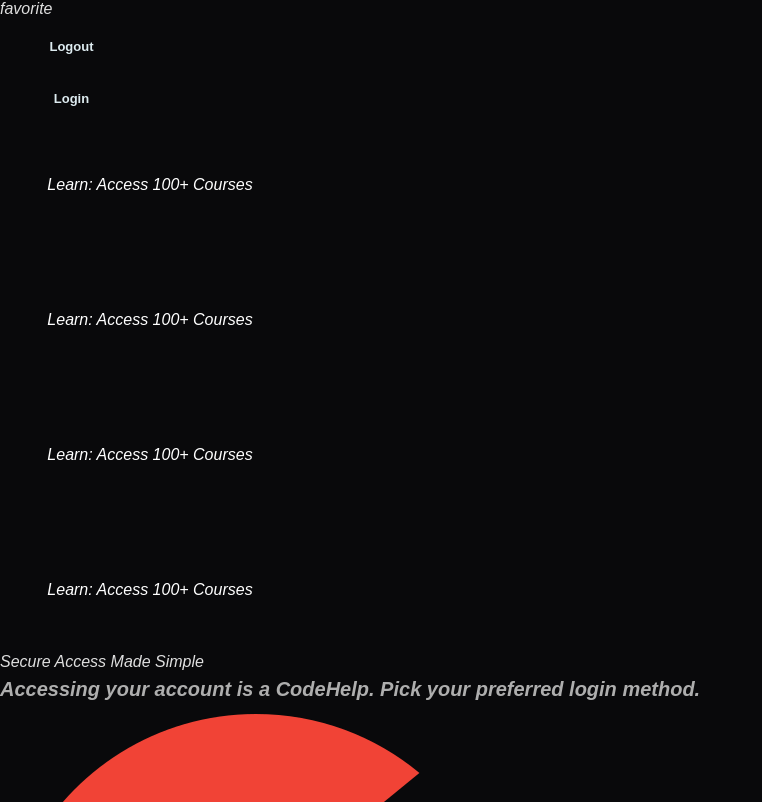
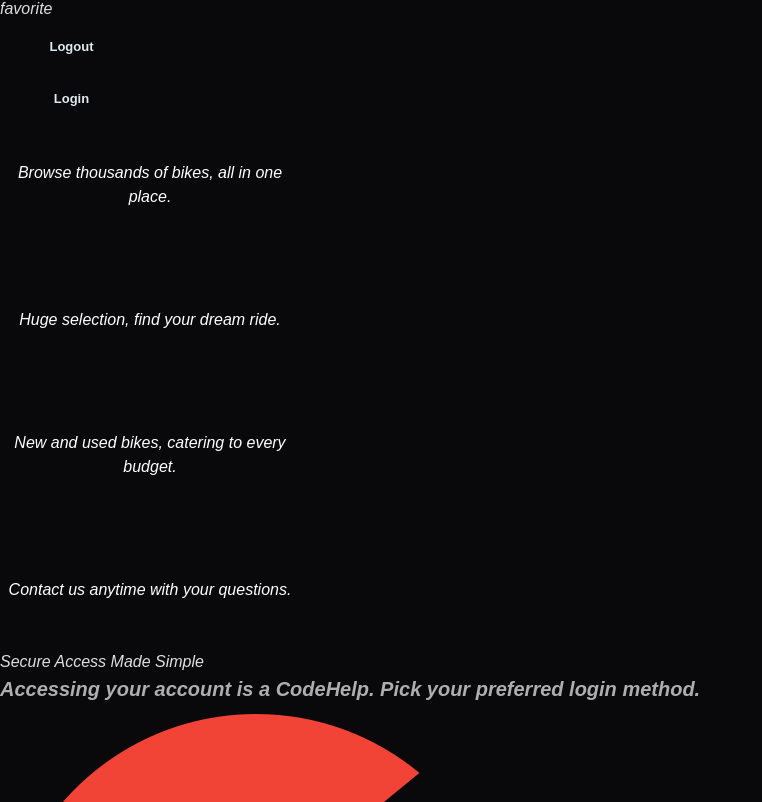
Before and after one commit to Sanketniza/Bicker-s, a React (Vite) app in the folder Frontend/: page /login in a window 1280 px wide. Shown: the part 721-1523 px from the top of the page, without its empty margins (0-762 px from the left). Built offline with nearby package versions, Linux system fonts and the light colour scheme.

Commit message:
Frontend: enhance Login and SignUp components with improved card messaging and padding adjustments

```diff
--- a/Frontend/src/components/shared/login.jsx
+++ b/Frontend/src/components/shared/login.jsx
@@ -112,7 +112,7 @@
                         </div> */}
 
 
-                          <div className="cards  ">
+                          <div className="cards p-12 ">
 
                             {/* <div style={{width: '300px', height: '120px'}} className="card red ">
                               <p className="tip">Hover Me</p>
@@ -124,7 +124,7 @@
                               <p className="second-text">Lorem Ipsum</p>
                             </div> */}
 
-                            <div style={{width: '300px', height: '120px'}} className="card pink border border-transparent rounded-lg bg-[#0D0D0D] hover:border-t-[#EF4444] hover:border-l-[#EF4444] hover:border-b-transparent hover:border-r-transparent cursor-pointer ">
+                            <div style={{width: '300px', height: '120px'}} className="card p-3 pink border border-transparent rounded-lg bg-[#0D0D0D] hover:border-t-[#EF4444] hover:border-l-[#EF4444] hover:border-b-transparent hover:border-r-transparent cursor-pointer ">
                             <motion.div
                                     className="p-3 bg-red-500 rounded-full"
                                     whileHover={{ scale: 1.1 }}
@@ -137,11 +137,11 @@
                                     </svg>
                                 </motion.div>
                                 <div className="mt-2">
-                                    <h3 className="text-lg font-semibold text-[#EF4444]">Learn: Access 100+ Courses</h3>
+                                    <h3 className="text-lg font-semibold text-[#EF4444]">Browse thousands of bikes, all in one place.</h3>
                                 </div>
                             </div>
 
-                            <div style={{width: '300px', height: '120px'}} className="card yellow border border-transparent rounded-lg bg-[#0D0D0D] hover:border-t-[#22C55E] hover:border-l-[#22C55E] hover:border-b-transparent hover:border-r-transparent cursor-pointer">
+                            <div style={{width: '300px', height: '120px'}} className="card p-3 yellow border border-transparent rounded-lg bg-[#0D0D0D] hover:border-t-[#22C55E] hover:border-l-[#22C55E] hover:border-b-transparent hover:border-r-transparent cursor-pointer">
                                <motion.div
                                     className="p-3 bg-green-500 rounded-full"
                                     whileHover={{ scale: 1.1 }}
@@ -154,11 +154,11 @@
                                     </svg>
                                 </motion.div>
                                 <div className="mt-2">
-                                    <h3 className="text-lg font-semibold text-[#22C55E]">Learn: Access 100+ Courses</h3>
+                                    <h3 className="text-lg font-semibold text-[#22C55E]">Huge selection, find your dream ride.</h3>
                                 </div>
                             </div>
 
-                            <div style={{width: '300px', height: '120px'}} className="card yellow border border-transparent rounded-lg bg-[#0D0D0D] hover:border-t-[#00ccff] hover:border-l-[#00ccff] hover:border-b-transparent hover:border-r-transparent cursor-pointer">
+                            <div style={{width: '300px', height: '120px'}} className="card p-3 yellow border border-transparent rounded-lg bg-[#0D0D0D] hover:border-t-[#00ccff] hover:border-l-[#00ccff] hover:border-b-transparent hover:border-r-transparent cursor-pointer">
                             <motion.div
                                     className="p-3 bg-[#00ccff] rounded-full"
                                     whileHover={{ scale: 1.1 }}
@@ -170,11 +170,11 @@
                                     </svg>
                                 </motion.div>
                                 <div className="mt-2">
-                                    <h3 className="text-lg font-semibold text-[#00ccff]">Learn: Access 100+ Courses</h3>
+                                    <h3 className="text-lg font-semibold text-[#00ccff]">New and used bikes, catering to every budget.</h3>
                                 </div>
                             </div>
 
-                            <div style={{width: '300px', height: '120px'}} className="card yellow border-2 border-transparent rounded-lg  bg-[#0D0D0D]  hover:border-t-[#2D334A] hover:border-l-[#2D334A] hover:border-b-transparent hover:border-r-transparent cursor-pointer">
+                            <div style={{width: '300px', height: '120px'}} className="card p-3 yellow border-2 border-transparent rounded-lg  bg-[#0D0D0D]  hover:border-t-[#2D334A] hover:border-l-[#2D334A] hover:border-b-transparent hover:border-r-transparent cursor-pointer">
                               <motion.div
                                     className="p-3 bg-[#2D334A] rounded-full"
                                     whileHover={{ scale: 1.1 }}
@@ -186,7 +186,7 @@
                                     </svg>
                                 </motion.div>
                                 <div className="mt-2">
-                                    <h3 className="text-lg font-semibold text-[#7689D0]">Learn: Access 100+ Courses</h3>
+                                    <h3 className="text-lg font-semibold text-[#7689D0]">Contact us anytime with your questions.</h3>
                                 </div>
                             </div>
 
--- a/Frontend/src/components/shared/signup.jsx
+++ b/Frontend/src/components/shared/signup.jsx
@@ -21,7 +21,7 @@
                 <div className="flex items-center justify-center min-h-screen px-3 text-white md:px-0">
                     <div className="flex flex-col items-center space-x-10 md:flex-row md:items-start md:space-y-0">
 
-                        <div className="space-y-5 md:mr-6">
+                        <div className="space-y-5 p-3 md:mr-6">
 
                             <motion.div
                                 whileHover={{ scale: 1.1 }}
```
